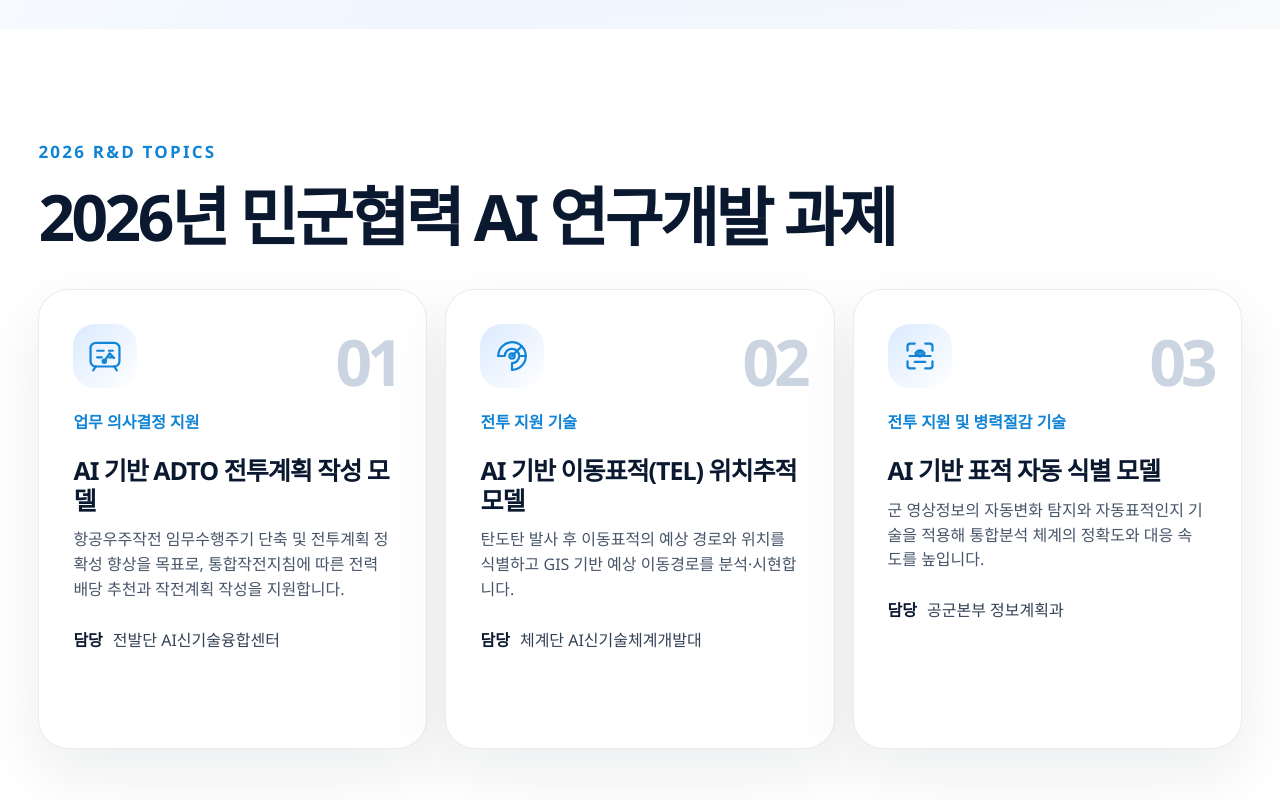
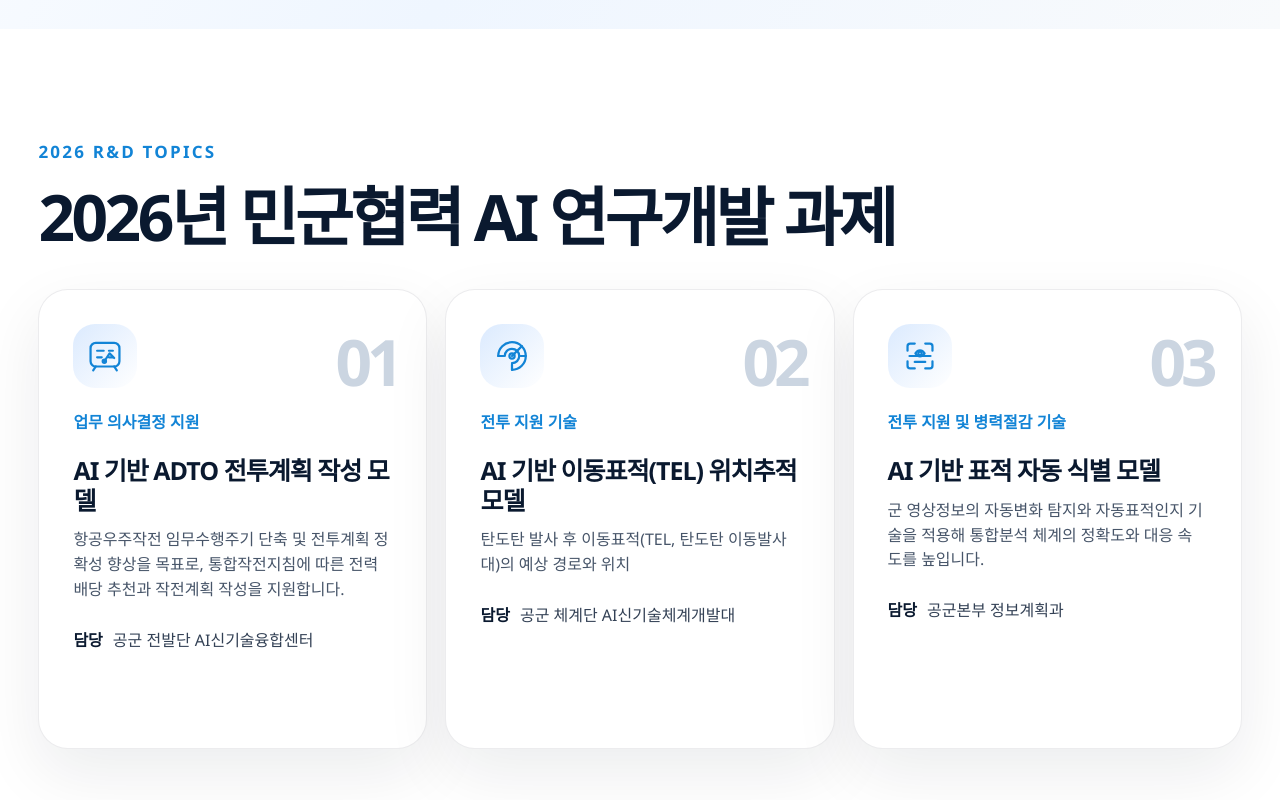
Before and after one commit to No-CodeArchitect/airforce-ax-invitation, a website: page index.html in a window 1280 px wide. Shown: the part 930-1730 px from the top of the page. Drawn offline with Linux system fonts and the light colour scheme.

Commit message:
본문 일부 수정(장재만 코멘트)

```diff
--- a/index.html
+++ b/index.html
@@ -44,7 +44,6 @@
           </div>
         </div>
         <ol class="hero-timeline">
-          <li><time>13:05 - 13:25</time><div><strong>주요 참석자 환담</strong><span>공동주관 및 후원기관 주요 참석자 환담, 행사장 이동</span></div></li>
           <li><time>13:30 - 13:35</time><div><strong>개회사</strong><span>공군·서울대학교 공동주관기관 대표자 인사</span></div></li>
           <li><time>13:35 - 13:50</time><div><strong>공군 AX 거점 소개</strong><span>구축 시기·장소, 주요 임무와 군·산·학 협력 업무 소개</span></div></li>
           <li><time>13:50 - 14:10</time><div><strong>연구개발 사업 소개</strong><span>사업 목적, 예산, 참여기업 선정 및 향후 추진계획 Q&amp;A</span></div></li>
@@ -68,7 +67,7 @@
           <p class="project-type">업무 의사결정 지원</p>
           <h3>AI 기반 ADTO 전투계획 작성 모델</h3>
           <p>항공우주작전 임무수행주기 단축 및 전투계획 정확성 향상을 목표로, 통합작전지침에 따른 전력 배당 추천과 작전계획 작성을 지원합니다.</p>
-          <dl><dt>담당</dt><dd>전발단 AI신기술융합센터</dd></dl>
+          <dl><dt>담당</dt><dd>공군 전발단 AI신기술융합센터</dd></dl>
         </article>
         <article class="project-card reveal">
           <span class="project-index">02</span>
@@ -77,8 +76,8 @@
           </div>
           <p class="project-type">전투 지원 기술</p>
           <h3>AI 기반 이동표적(TEL) 위치추적 모델</h3>
-          <p>탄도탄 발사 후 이동표적의 예상 경로와 위치를 식별하고 GIS 기반 예상 이동경로를 분석·시현합니다.</p>
-          <dl><dt>담당</dt><dd>체계단 AI신기술체계개발대</dd></dl>
+          <p>탄도탄 발사 후 이동표적(TEL, 탄도탄 이동발사대)의 예상 경로와 위치</p>
+          <dl><dt>담당</dt><dd>공군 체계단 AI신기술체계개발대</dd></dl>
         </article>
         <article class="project-card reveal">
           <span class="project-index">03</span>
```
